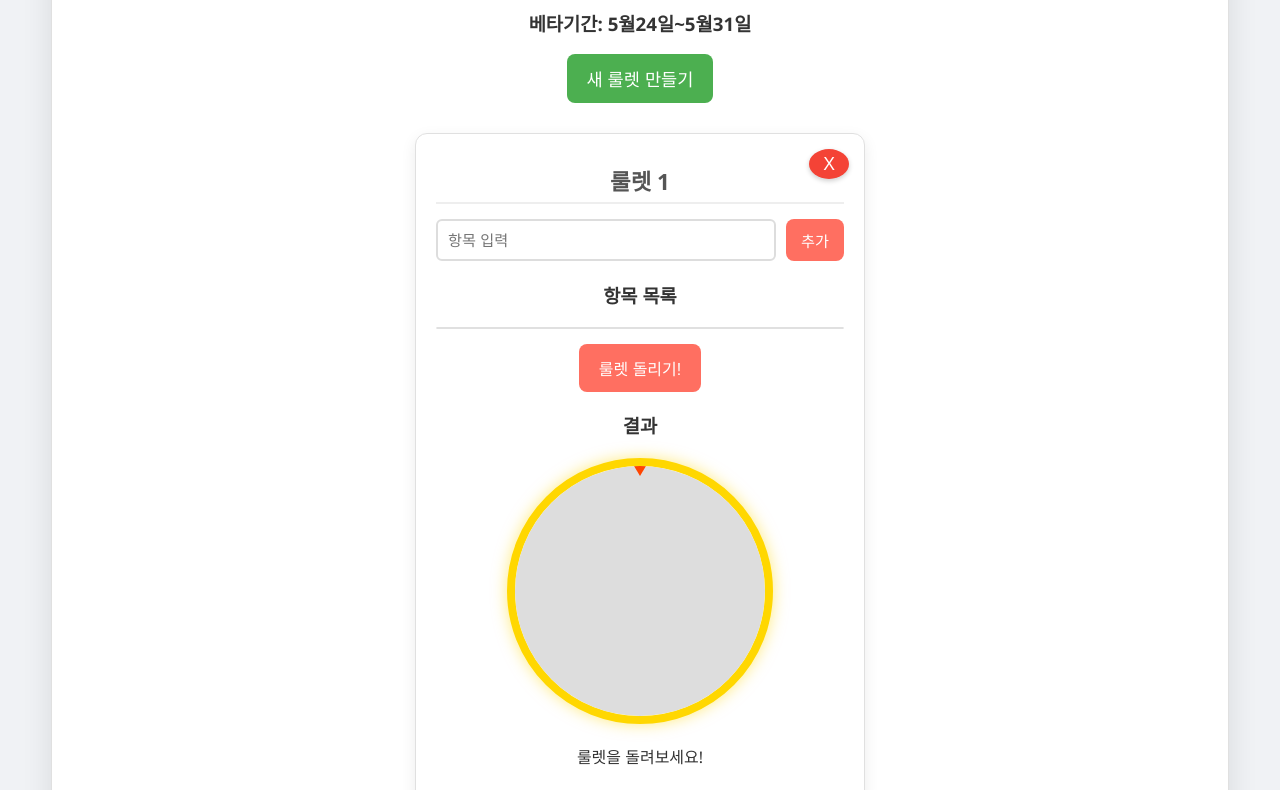
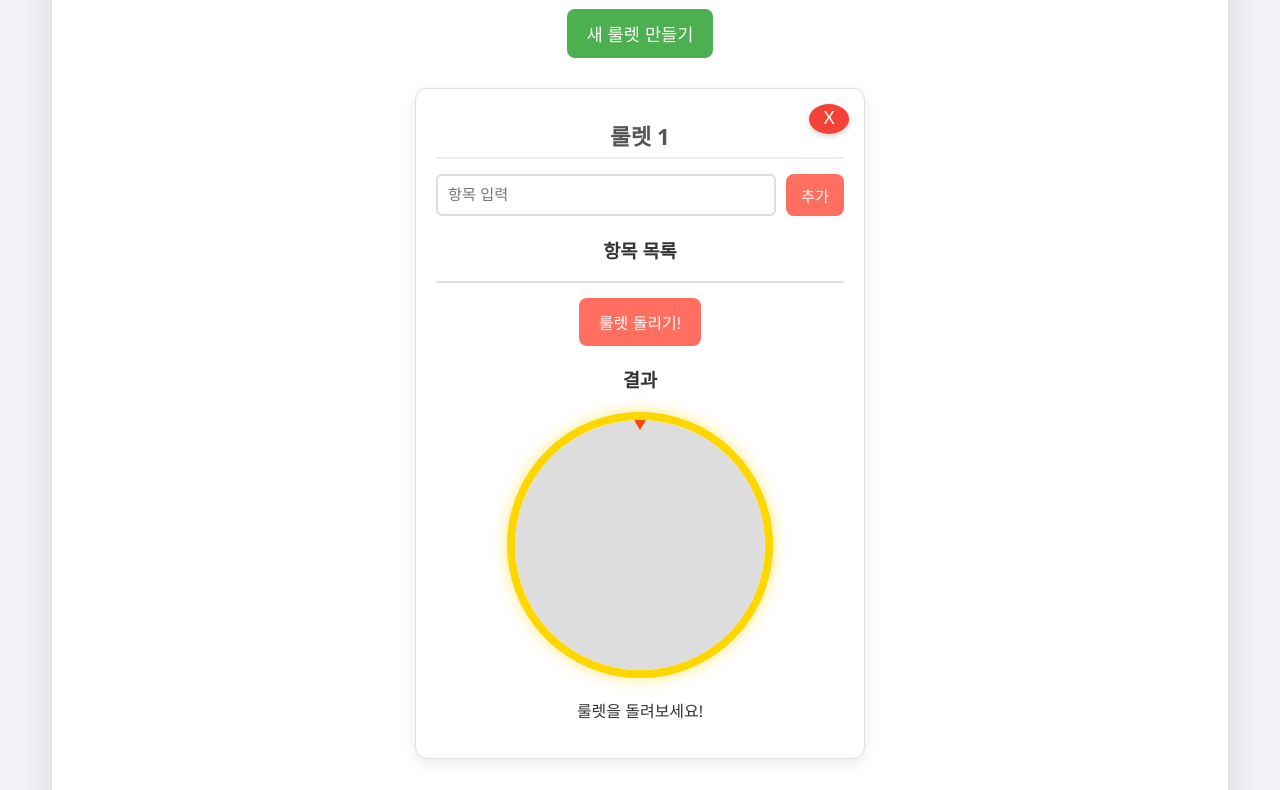
Before and after one commit to Stewart914/class6, a plain HTML site: page index.html in a window 1280 px wide. Shown: the part 142-932 px from the top of the page. Drawn offline with Linux system fonts and the light colour scheme.

Commit message:
Update index.html

```diff
--- a/index.html
+++ b/index.html
@@ -9,7 +9,6 @@
 <body>
     <div class="main-container">
         <h1>대원고등학교 2학년6반 룰렛 beta</h1>
-        <h3>베타기간: 5월24일~5월31일</h3>
         <button id="addRouletteButton">새 룰렛 만들기</button>
         <div id="allRoulettesContainer">
             </div>
```
